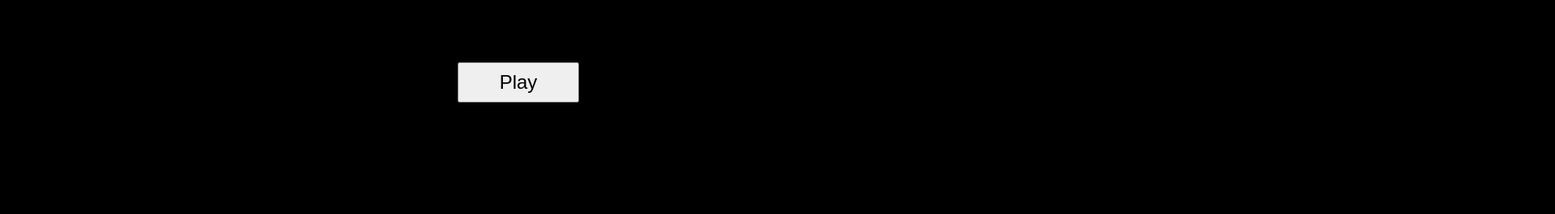
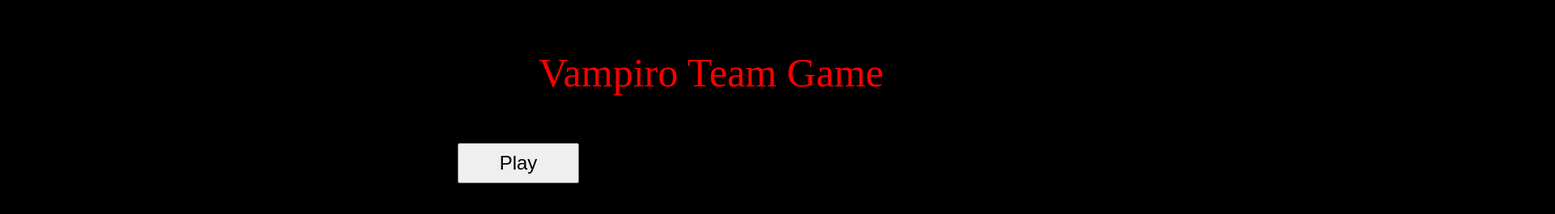
Before and after one commit to Team-Vampiro/TeamWork-JavaScript-UI-and-DOM, a plain HTML site: page Galaxian/index.html in a window 1280 px wide. Shown: the part 89-354 px from the top of the page at 81% size, 1920 px wide, since content can reach past the window. Drawn offline with Linux system fonts and the light colour scheme.

Commit message:
SVG is added.

```diff
--- a/Galaxian/index.html
+++ b/Galaxian/index.html
@@ -11,14 +11,17 @@
 
 <body>
     <h1>Galaxian</h1>
-
     <img id="background" width="800" height="500" src="images/bg.jpg">
     <img id="player" src="images/player.png">
     <img id="enemy" src="images/redEnemy.png">
     <img id="life" src="images/heart.png">
     <img id="asteroid" src="images/asteroid.png">
     <img id="bomb" src="images/bomb.png">
-    <div id="frontpage"></div>
+    <div id="frontpage">
+      <svg id="svg">
+    <text id="svgtext" x="200" y="80">Vampiro Team Game</text>
+      </svg>
+    </div>
     <div id="game">
         <canvas id="canvas-bg" width="800" height="500"></canvas>
         <canvas id="canvas-game" width="800" height="500"></canvas>
--- a/Galaxian/scripts/frontpage.js
+++ b/Galaxian/scripts/frontpage.js
@@ -20,6 +20,8 @@ function play() {
     audio.autoplay=true;
     audio.load();
     galaxian();
+    var svg=document.getElementById("svg");
+    svg.style.display=none;
 }
 
 var btn = document.createElement('button');
--- a/Galaxian/styles/main.css
+++ b/Galaxian/styles/main.css
@@ -73,3 +73,15 @@ canvas {
 
 
 }
+#svg{
+  display: block;
+  width:1500px;
+  height:100px;
+margin-left: 465px;
+}
+#svgtext{
+display: inline-block;
+fill:red;
+font-size: 50px;
+
+}
```
